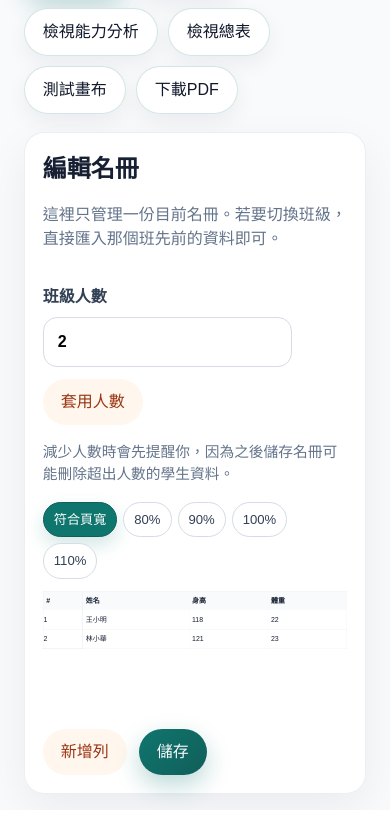
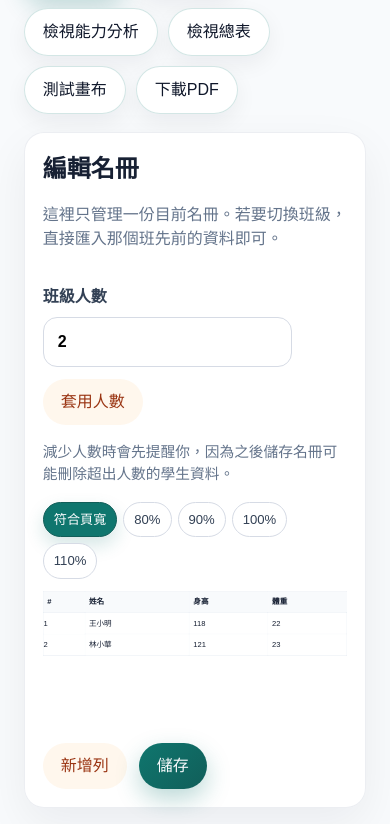
Before and after one commit to falcon12400/fitness-test-tool, a React (Vite) app: page / in a window 390 px wide. Shown: the part 456-1280 px from the top of the page. Built offline with nearby package versions, Linux system fonts and the light colour scheme.

Commit message:
Increase roster sheet text size on mobile

```diff
--- a/src/styles.css
+++ b/src/styles.css
@@ -715,8 +715,17 @@ tbody tr.is-selected {
     font-size: 0.92rem;
   }
 
+  .roster-sheet th,
+  .roster-sheet td {
+    font-size: 1rem;
+  }
+
   .sheet-playground th {
     padding: 8px 6px;
+  }
+
+  .roster-sheet th {
+    padding: 10px 8px;
   }
 
   .sheet-cell,
@@ -724,6 +733,13 @@ tbody tr.is-selected {
     min-height: 40px;
     padding: 8px 6px;
     font-size: 0.92rem;
+  }
+
+  .roster-sheet .sheet-cell,
+  .roster-sheet .sheet-input {
+    min-height: 44px;
+    padding: 10px 8px;
+    font-size: 1rem;
   }
 
   .table-editor {
```
